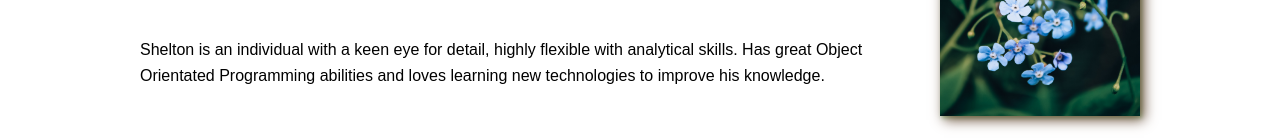
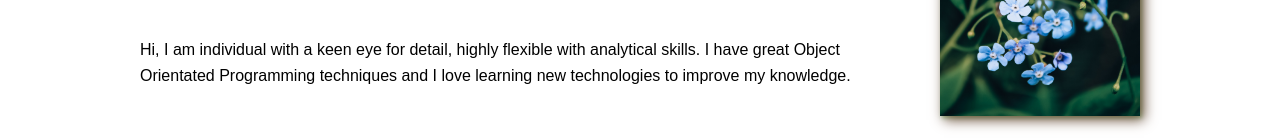
Before and after one commit to sheltsnn15/Personal_Website, a plain HTML site: page index.html in a window 1280 px wide. Shown: the part 1112-1251 px from the top of the page. Drawn offline with nearby package versions, Linux system fonts and the light colour scheme.

```diff
--- a/index.html
+++ b/index.html
@@ -70,9 +70,9 @@
             </p>
             <div class="about-me__body">
                 <p>
-                    Shelton is an individual with a keen eye for detail, highly flexible with analytical
-                    skills. Has great Object Orientated Programming abilities and loves learning new technologies to
-                    improve his knowledge.
+                    Hi, I am individual with a keen eye for detail, highly flexible with analytical
+                    skills. I have great Object Orientated Programming techniques and I love learning new technologies
+                    to improve my knowledge.
                 </p>
             </div>
 
```
